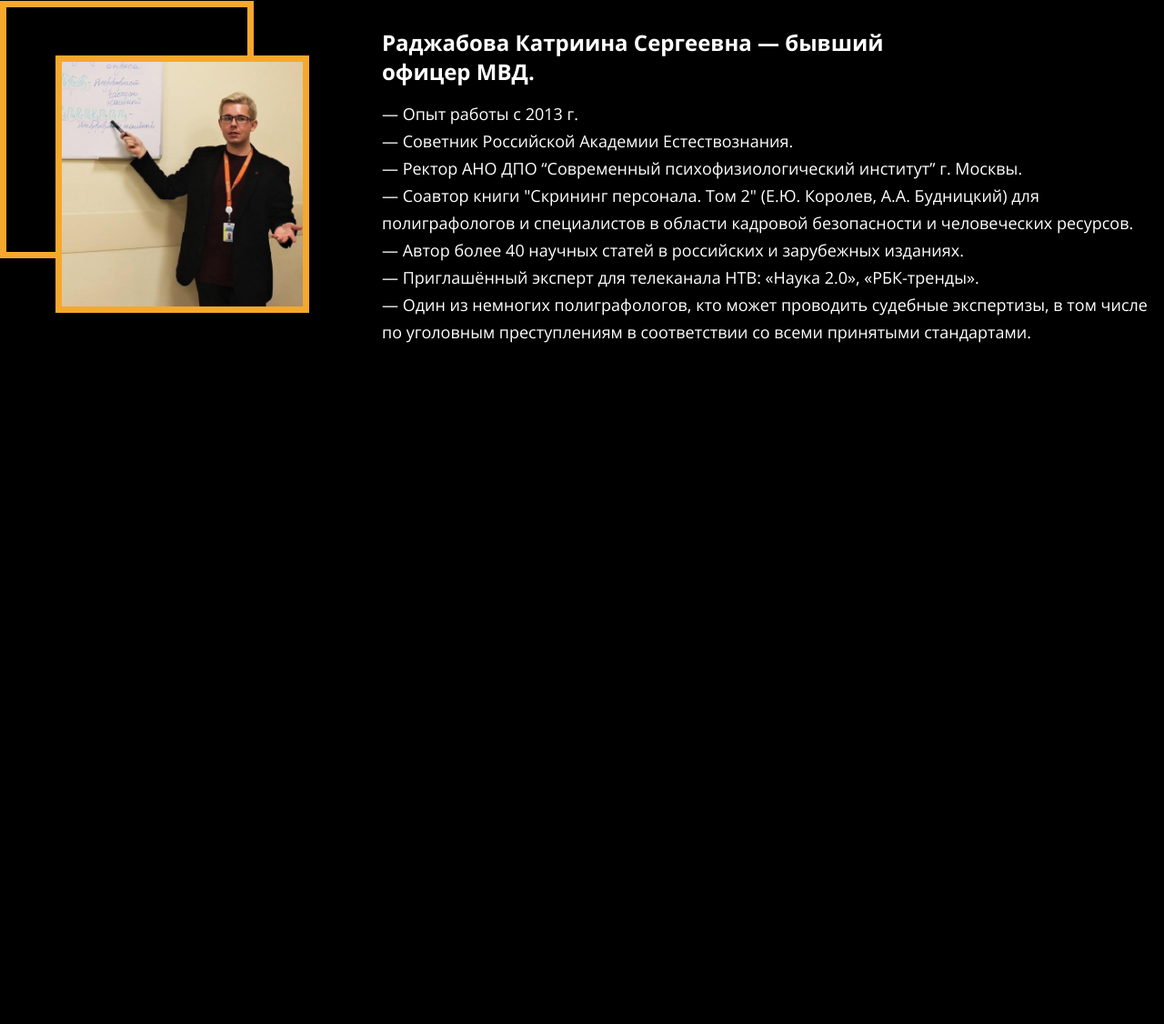
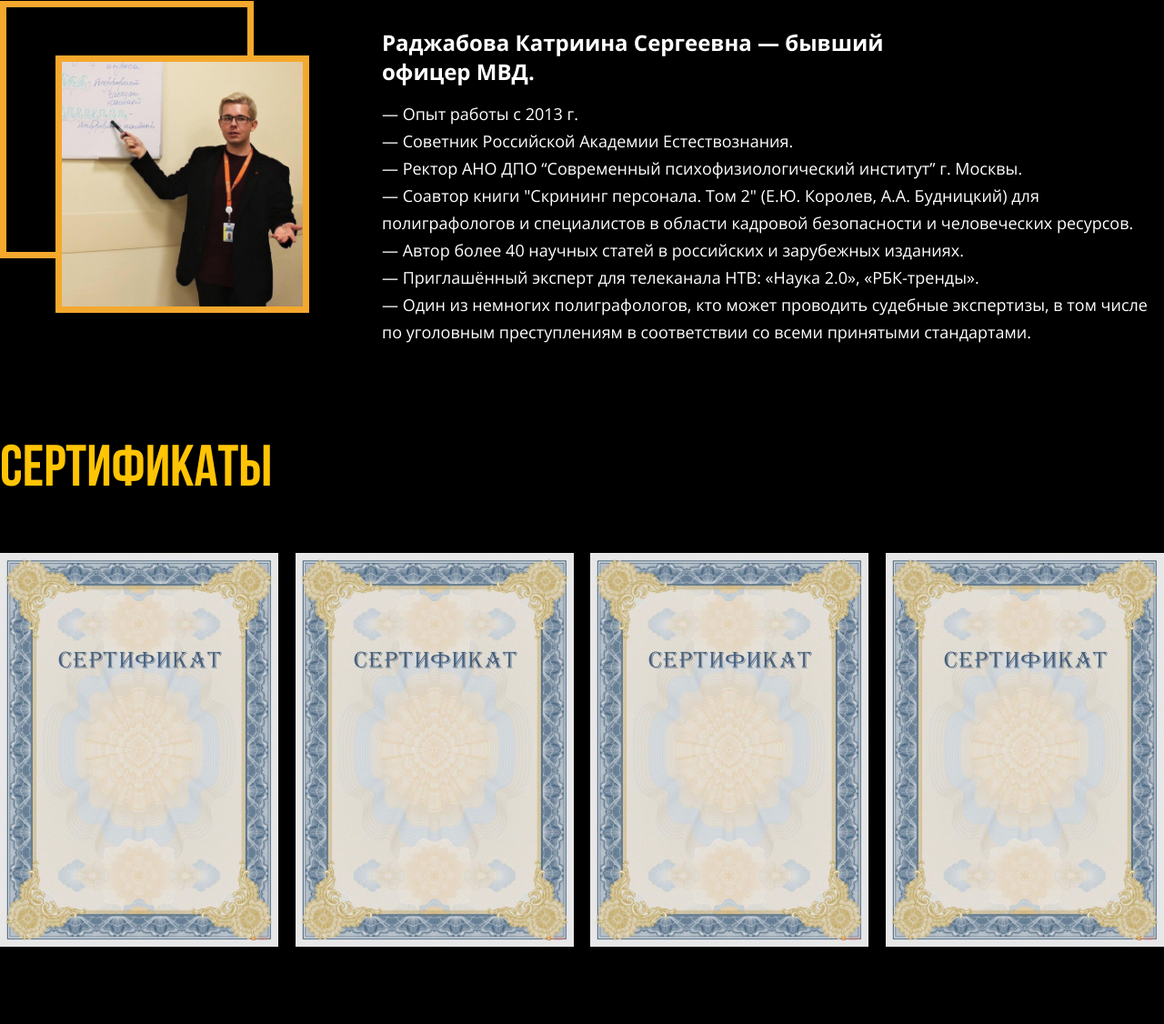
Before and after one commit to estydaven/poligraph, a plain HTML site: page index.html in a window 1280 px wide. Shown: the part 4612-5738 px from the top of the page at 91% size. Before the commit the page ends 5092 px from the top, so only its background shows below. Drawn offline with Linux system fonts and the light colour scheme.

Commit message:
feat: add sertificates block layout and styles

```diff
--- a/css/styles.css
+++ b/css/styles.css
@@ -554,3 +554,20 @@ body {
 .specialist-list {
     line-height: 30px;
 }
+
+/* SERTIFICATES SECTION STYLES */
+.sertificates {
+    padding-bottom: 85px;
+}
+.sertificates__inner {
+    margin-top: 64px;
+    display: flex;
+    align-items: flex-start;
+    justify-content: space-between;
+}
+.sertificate__image {
+    width: 306px;
+    height: 433px;
+    object-fit: cover;
+    display: block;
+}
--- a/index.html
+++ b/index.html
@@ -260,5 +260,16 @@
             </div>
         </div>
     </section>
+    <section class="sertificates">
+        <div class="container">
+            <h2 class="main-title">Сертификаты</h2>
+            <div class="sertificates__inner">
+                <img src="images/sert.jpg" alt="" class="sertificate__image">
+                <img src="images/sert.jpg" alt="" class="sertificate__image">
+                <img src="images/sert.jpg" alt="" class="sertificate__image">
+                <img src="images/sert.jpg" alt="" class="sertificate__image">
+            </div>
+        </div>
+    </section>
 </body>
 </html>
```
